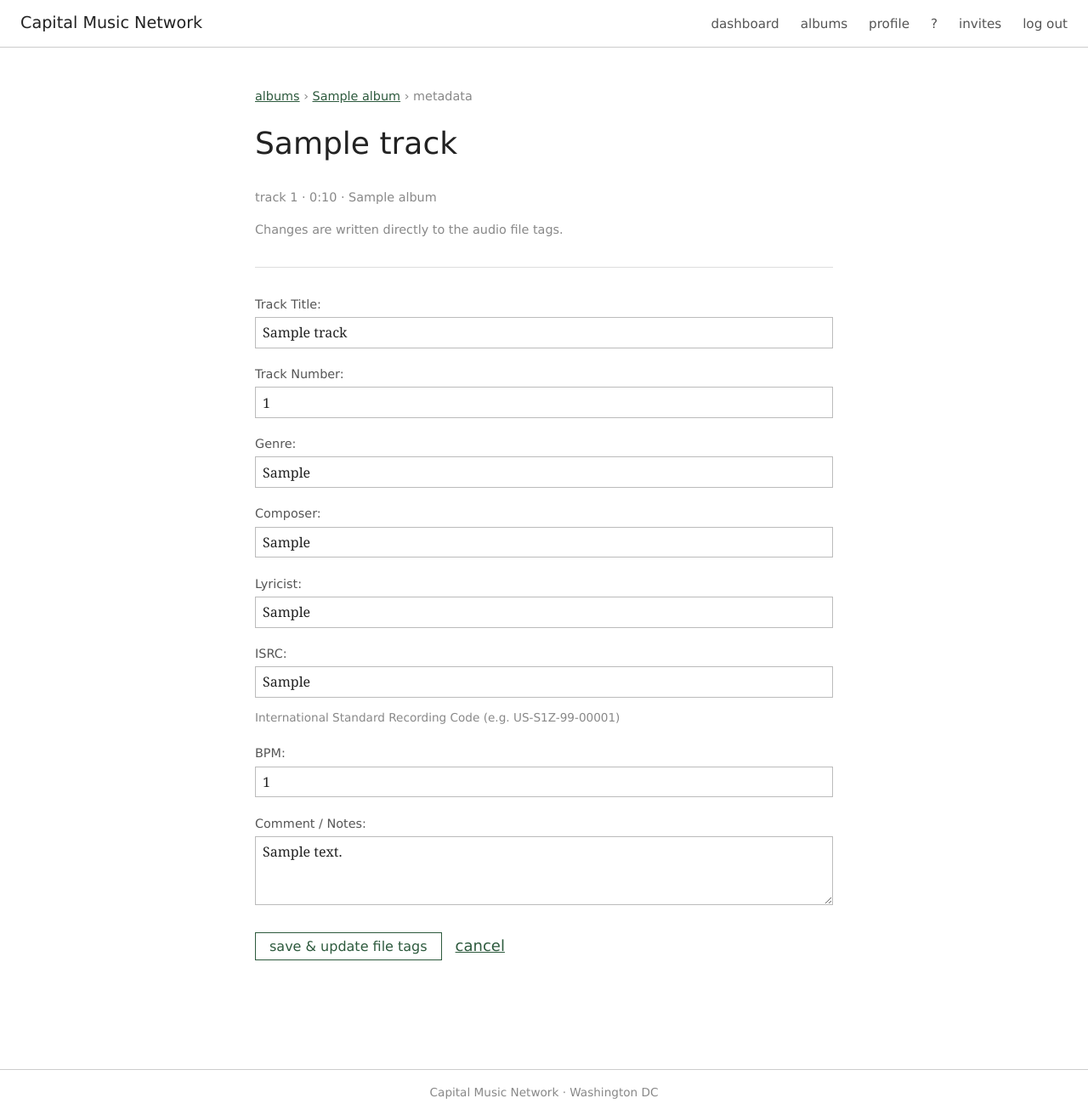
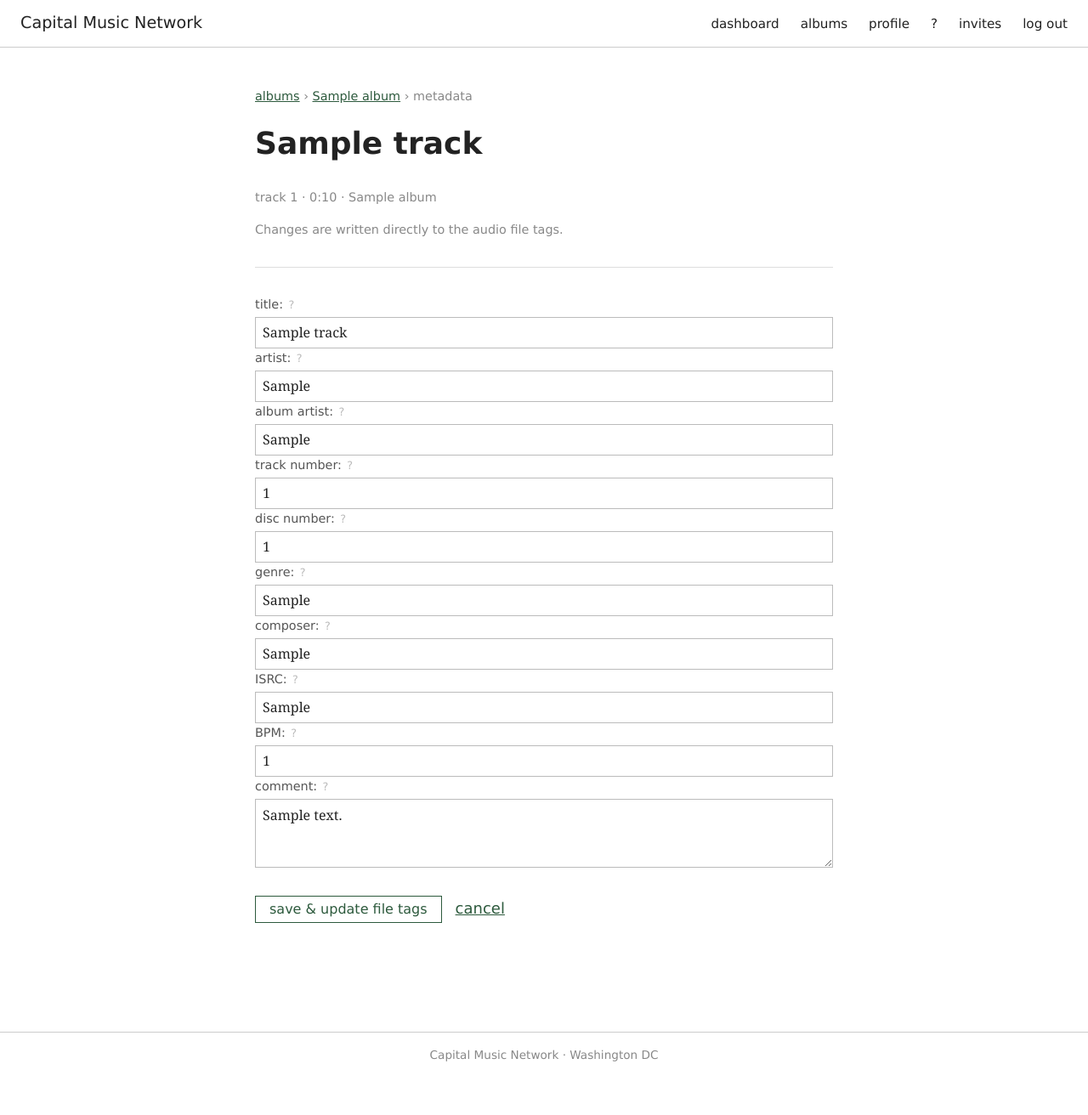
Before and after one commit to cj0ne5/cmn_artists, a Django app: page /music/tracks/1/metadata/ in a window 1280 px wide. Shown: the whole page at 85% size. After the commit the page ends 1249 px from the top, so only its background shows below. Run offline with Django 4.2, Linux system fonts and the light colour scheme; a user stored in the database is signed in; tables that the repository leaves empty hold one stand-in row (values such as "Sample post").

Commit message:
clean up metadata handling

```diff
--- a/music/forms.py
+++ b/music/forms.py
@@ -7,144 +7,89 @@ CURRENT_YEAR = 2026
 class AlbumForm(forms.ModelForm):
     class Meta:
         model = Album
-        fields = ['title', 'release_year', 'genre', 'cover_art', 'description']
+        fields = ['title', 'release_year', 'genre', 'compilation', 'cover_art', 'description']
         widgets = {
-            'title': forms.TextInput(attrs={
-                'class': 'form-control',
-                'placeholder': 'Album title',
-            }),
+            'title': forms.TextInput(attrs={'placeholder': 'Album title'}),
             'release_year': forms.NumberInput(attrs={
-                'class': 'form-control',
                 'min': 1900,
                 'max': CURRENT_YEAR + 2,
                 'placeholder': 'e.g. 2024',
             }),
-            'genre': forms.TextInput(attrs={
-                'class': 'form-control',
-                'placeholder': 'e.g. Jazz, Hip-Hop, Go-Go',
-            }),
-            'cover_art': forms.ClearableFileInput(attrs={
-                'class': 'form-control',
-                'accept': 'image/*',
-            }),
-            'description': forms.Textarea(attrs={
-                'class': 'form-control',
-                'rows': 4,
-                'placeholder': 'A brief description of this album...',
-            }),
+            'genre': forms.TextInput(attrs={'placeholder': 'e.g. Jazz, Hip-Hop, Go-Go'}),
+            'cover_art': forms.ClearableFileInput(attrs={'accept': 'image/*'}),
+            'description': forms.Textarea(attrs={'rows': 4}),
         }
         labels = {
-            'title': 'Album Title',
-            'release_year': 'Release Year',
-            'genre': 'Genre',
-            'cover_art': 'Cover Art',
-            'description': 'Description',
+            'title': 'title',
+            'release_year': 'year',
+            'genre': 'genre',
+            'compilation': 'this is a compilation album',
+            'cover_art': 'cover art',
+            'description': 'description',
         }
 
 
 class TrackUploadForm(forms.ModelForm):
-    """Form for initial track upload — title, number, and file."""
     class Meta:
         model = Track
         fields = ['title', 'track_number', 'audio_file']
         widgets = {
-            'title': forms.TextInput(attrs={
-                'class': 'form-control',
-                'placeholder': 'Track title',
-            }),
-            'track_number': forms.NumberInput(attrs={
-                'class': 'form-control',
-                'min': 1,
-            }),
-            'audio_file': forms.ClearableFileInput(attrs={
-                'class': 'form-control',
-                'accept': '.mp3,.flac,.m4a,.mp4,.ogg,.aac',
-            }),
+            'title': forms.TextInput(attrs={'placeholder': 'Track title'}),
+            'track_number': forms.NumberInput(attrs={'min': 1}),
+            'audio_file': forms.ClearableFileInput(attrs={'accept': '.mp3,.flac,.m4a,.mp4,.ogg,.aac'}),
         }
         labels = {
-            'title': 'Track Title',
-            'track_number': 'Track Number',
-            'audio_file': 'Audio File',
+            'title': 'title',
+            'track_number': 'track number',
+            'audio_file': 'audio file',
         }
 
 
 class TrackUpdateForm(forms.ModelForm):
-    """Form for re-uploading a track (title, number, optional new file)."""
     class Meta:
         model = Track
         fields = ['title', 'track_number', 'audio_file']
         widgets = {
-            'title': forms.TextInput(attrs={
-                'class': 'form-control',
-                'placeholder': 'Track title',
-            }),
-            'track_number': forms.NumberInput(attrs={
-                'class': 'form-control',
-                'min': 1,
-            }),
-            'audio_file': forms.ClearableFileInput(attrs={
-                'class': 'form-control',
-                'accept': '.mp3,.flac,.m4a,.mp4,.ogg,.aac',
-            }),
+            'title': forms.TextInput(attrs={'placeholder': 'Track title'}),
+            'track_number': forms.NumberInput(attrs={'min': 1}),
+            'audio_file': forms.ClearableFileInput(attrs={'accept': '.mp3,.flac,.m4a,.mp4,.ogg,.aac'}),
+        }
+        labels = {
+            'title': 'title',
+            'track_number': 'track number',
+            'audio_file': 'audio file',
         }
 
 
 class TrackMetadataForm(forms.ModelForm):
-    """Form for editing track metadata fields that sync to audio file tags."""
     class Meta:
         model = Track
         fields = [
-            'title', 'track_number', 'genre', 'composer',
-            'lyricist', 'isrc', 'bpm', 'comment',
+            'title', 'artist', 'album_artist',
+            'track_number', 'disc_number',
+            'genre', 'composer', 'isrc', 'bpm', 'comment',
         ]
         widgets = {
-            'title': forms.TextInput(attrs={
-                'class': 'form-control',
-                'placeholder': 'Track title',
-            }),
-            'track_number': forms.NumberInput(attrs={
-                'class': 'form-control',
-                'min': 1,
-            }),
-            'genre': forms.TextInput(attrs={
-                'class': 'form-control',
-                'placeholder': 'e.g. Jazz, Hip-Hop',
-            }),
-            'composer': forms.TextInput(attrs={
-                'class': 'form-control',
-                'placeholder': 'Composer name(s)',
-            }),
-            'lyricist': forms.TextInput(attrs={
-                'class': 'form-control',
-                'placeholder': 'Lyricist name(s)',
-            }),
-            'isrc': forms.TextInput(attrs={
-                'class': 'form-control',
-                'placeholder': 'e.g. US-S1Z-99-00001',
-            }),
-            'bpm': forms.NumberInput(attrs={
-                'class': 'form-control',
-                'min': 1,
-                'max': 999,
-                'placeholder': 'Beats per minute',
-            }),
-            'comment': forms.Textarea(attrs={
-                'class': 'form-control',
-                'rows': 3,
-                'placeholder': 'Any notes or comments about this track...',
-            }),
+            'title': forms.TextInput(attrs={'placeholder': 'Track title'}),
+            'artist': forms.TextInput(attrs={'placeholder': 'Leave blank to use your display name'}),
+            'album_artist': forms.TextInput(attrs={'placeholder': 'Leave blank to use your display name'}),
+            'track_number': forms.NumberInput(attrs={'min': 1}),
+            'disc_number': forms.NumberInput(attrs={'min': 1}),
+            'genre': forms.TextInput(attrs={'placeholder': 'e.g. Jazz, Hip-Hop, Go-Go'}),
+            'composer': forms.TextInput(attrs={'placeholder': 'Composer name(s)'}),
+            'isrc': forms.TextInput(attrs={'placeholder': 'e.g. US-S1Z-99-00001'}),
+            'bpm': forms.NumberInput(attrs={'min': 1, 'max': 999}),
+            'comment': forms.Textarea(attrs={'rows': 3}),
         }
         labels = {
-            'title': 'Track Title',
-            'track_number': 'Track Number',
-            'genre': 'Genre',
-            'composer': 'Composer',
-            'lyricist': 'Lyricist',
+            'title': 'title',
+            'artist': 'artist',
+            'album_artist': 'album artist',
+            'track_number': 'track number',
+            'disc_number': 'disc number',
+            'genre': 'genre',
+            'composer': 'composer',
             'isrc': 'ISRC',
             'bpm': 'BPM',
-            'comment': 'Comment / Notes',
+            'comment': 'comment',
         }
-        help_texts = {
-            'isrc': 'International Standard Recording Code (e.g. US-S1Z-99-00001)',
-            'bpm': 'Beats per minute',
-        }
--- a/music/views.py
+++ b/music/views.py
@@ -88,8 +88,19 @@ class AlbumUpdateView(LoginRequiredMixin, UpdateView):
         return album
 
     def form_valid(self, form):
-        messages.success(self.request, f'Album "{form.instance.title}" updated successfully.')
-        return super().form_valid(form)
+        cover_changed = 'cover_art' in form.changed_data
+        response = super().form_valid(form)
+        if cover_changed and self.object.cover_art:
+            # Re-embed the new cover into all existing track files
+            from .utils import write_audio_metadata
+            for track in self.object.tracks.all():
+                if track.audio_file:
+                    try:
+                        write_audio_metadata(track.audio_file.path, track)
+                    except Exception:
+                        pass
+        messages.success(self.request, f'Album "{self.object.title}" updated.')
+        return response
 
     def form_invalid(self, form):
         messages.error(self.request, 'Please correct the errors below.')
--- a/static/css/main.css
+++ b/static/css/main.css
@@ -18,7 +18,6 @@ a:hover {
 
 h1, h2, h3, h4, h5 {
   font-family: Verdana, sans-serif;
-  font-weight: normal;
   margin-top: 0;
 }
 
@@ -45,7 +44,7 @@ nav .brand {
 nav .links a {
   margin-left: 1.2rem;
   font-size: 0.95rem;
-  color: #555;
+  color: #222;
   text-decoration: none;
 }
 
@@ -66,11 +65,6 @@ footer {
   max-width: 680px;
   margin: 1rem auto 0;
   padding: 0 1rem;
-}
-
-.messages p {
-  margin: 0.25rem 0;
-  font-size: 0.95rem;
 }
 
 .messages .success { color: #2d5a3d; }
@@ -104,10 +98,6 @@ select {
 input[type=file] {
   font-size: 0.9rem;
   color: #555;
-}
-
-.form-group {
-  margin-bottom: 1.2rem;
 }
 
 .helptext {
@@ -196,3 +186,53 @@ hr {
   color: #888;
   font-size: 0.9rem;
 }
+
+/* field help (details/summary pattern) */
+.field-label-row {
+  display: flex;
+  align-items: baseline;
+  gap: 0.4rem;
+  margin-bottom: 0.2rem;
+}
+
+.field-label-row label {
+  margin-bottom: 0;
+}
+
+details.field-help {
+  display: inline;
+}
+
+details.field-help summary {
+  list-style: none;
+  cursor: pointer;
+  color: #bbb;
+  font-size: 0.8rem;
+  user-select: none;
+}
+
+details.field-help summary::-webkit-details-marker {
+  display: none;
+}
+
+details.field-help summary:hover {
+  color: #888;
+}
+
+details.field-help[open] {
+  display: block;
+  margin-bottom: 0.4rem;
+}
+
+details.field-help[open] summary {
+  color: #888;
+  margin-bottom: 0.3rem;
+}
+
+details.field-help .help-body {
+  font-size: 0.9rem;
+  color: #555;
+  border-left: 2px solid #ddd;
+  padding-left: 0.75rem;
+  margin: 0;
+}
--- a/templates/home.html
+++ b/templates/home.html
@@ -4,7 +4,7 @@
 
 {% block content %}
 <div class="page">
-  <h1>Capital Music Network Upload Portal</h1>
+  <h1>Submit to the Capital Music Network</h1>
   <p>Music uploaded here will appear in the CMN streaming service. Use this
     website to add new music, edit track titles, and update your artist bio.
   </p>
--- a/templates/music/track_metadata.html
+++ b/templates/music/track_metadata.html
@@ -18,54 +18,124 @@
 
   <form method="POST">
     {% csrf_token %}
-
     {{ form.non_field_errors }}
 
     <div class="form-group">
+      <div class="field-label-row">
         {{ form.title.label_tag }}
+        <details class="field-help">
+          <summary>?</summary>
+          <p class="help-body">The name of the song as it will appear in the streaming platform.</p>
+        </details>
+      </div>
       {{ form.title }}
       {{ form.title.errors }}
     </div>
 
     <div class="form-group">
+      <div class="field-label-row">
+        {{ form.artist.label_tag }}
+        <details class="field-help">
+          <summary>?</summary>
+          <p class="help-body">The performing artist(s) for this track (ID3: TPE1). If there are multiple artists, include all of them here (e.g. "Artist A feat. Artist B"). Leave blank to use your display name.</p>
+        </details>
+      </div>
+      {{ form.artist }}
+      {{ form.artist.errors }}
+    </div>
+
+    <div class="form-group">
+      <div class="field-label-row">
+        {{ form.album_artist.label_tag }}
+        <details class="field-help">
+          <summary>?</summary>
+          <p class="help-body">The primary artist credited for the album (ID3: TPE2). Every track in the same album should share the same Album Artist — this is how the streaming platform groups them together. For a compilation, use "Various Artists". Leave blank to use your display name.</p>
+        </details>
+      </div>
+      {{ form.album_artist }}
+      {{ form.album_artist.errors }}
+    </div>
+
+    <div class="form-group">
+      <div class="field-label-row">
         {{ form.track_number.label_tag }}
+        <details class="field-help">
+          <summary>?</summary>
+          <p class="help-body">The track's position on the album. Determines playback order in the streaming platform.</p>
+        </details>
+      </div>
       {{ form.track_number }}
       {{ form.track_number.errors }}
     </div>
 
     <div class="form-group">
+      <div class="field-label-row">
+        {{ form.disc_number.label_tag }}
+        <details class="field-help">
+          <summary>?</summary>
+          <p class="help-body">For albums that span multiple discs, enter the disc number this track belongs to (1 for Disc 1, 2 for Disc 2, etc.). Leave blank for single-disc albums.</p>
+        </details>
+      </div>
+      {{ form.disc_number }}
+      {{ form.disc_number.errors }}
+    </div>
+
+    <div class="form-group">
+      <div class="field-label-row">
         {{ form.genre.label_tag }}
+        <details class="field-help">
+          <summary>?</summary>
+          <p class="help-body">The genre of the track (e.g. Jazz, Go-Go, R&amp;B, Hip-Hop). Used for browsing and filtering in the streaming platform. Can be a comma-separated list for multiple genres.</p>
+        </details>
+      </div>
       {{ form.genre }}
       {{ form.genre.errors }}
     </div>
 
     <div class="form-group">
+      <div class="field-label-row">
         {{ form.composer.label_tag }}
+        <details class="field-help">
+          <summary>?</summary>
+          <p class="help-body">The person(s) who wrote the music — not the performer. Used for publishing rights and metadata accuracy.</p>
+        </details>
+      </div>
       {{ form.composer }}
       {{ form.composer.errors }}
     </div>
 
     <div class="form-group">
-      {{ form.lyricist.label_tag }}
-      {{ form.lyricist }}
-      {{ form.lyricist.errors }}
+      <div class="field-label-row">
+        {{ form.isrc.label_tag }}
+        <details class="field-help">
+          <summary>?</summary>
+          <p class="help-body">International Standard Recording Code — a unique identifier for this specific recording, formatted as CC-XXX-YY-NNNNN (e.g. US-S1Z-99-00001). Optional, but useful for rights tracking and royalty reporting.</p>
+        </details>
       </div>
-
-    <div class="form-group">
-      {{ form.isrc.label_tag }}
       {{ form.isrc }}
-      <p class="helptext">{{ form.isrc.help_text }}</p>
       {{ form.isrc.errors }}
     </div>
 
     <div class="form-group">
+      <div class="field-label-row">
         {{ form.bpm.label_tag }}
+        <details class="field-help">
+          <summary>?</summary>
+          <p class="help-body">Beats per minute — the tempo of the track. Optional.</p>
+        </details>
+      </div>
       {{ form.bpm }}
       {{ form.bpm.errors }}
     </div>
 
     <div class="form-group">
+      <div class="field-label-row">
         {{ form.comment.label_tag }}
+        <details class="field-help">
+          <summary>?</summary>
+          <p class="help-body">Any notes about this track. Stored in the file tags and visible in most media players.</p>
+        </details>
+      </div>
       {{ form.comment }}
       {{ form.comment.errors }}
     </div>
```
Also changed, not shown: music/models.py (+25 -22 lines), music/utils.py (+91 -14 lines), templates/music/album_form.html (+12 -0 lines), music/migrations/0002_album_compilation_track_artist_album_artist_disc.py (added). Lines whose indentation alone changed are shown as unchanged.
